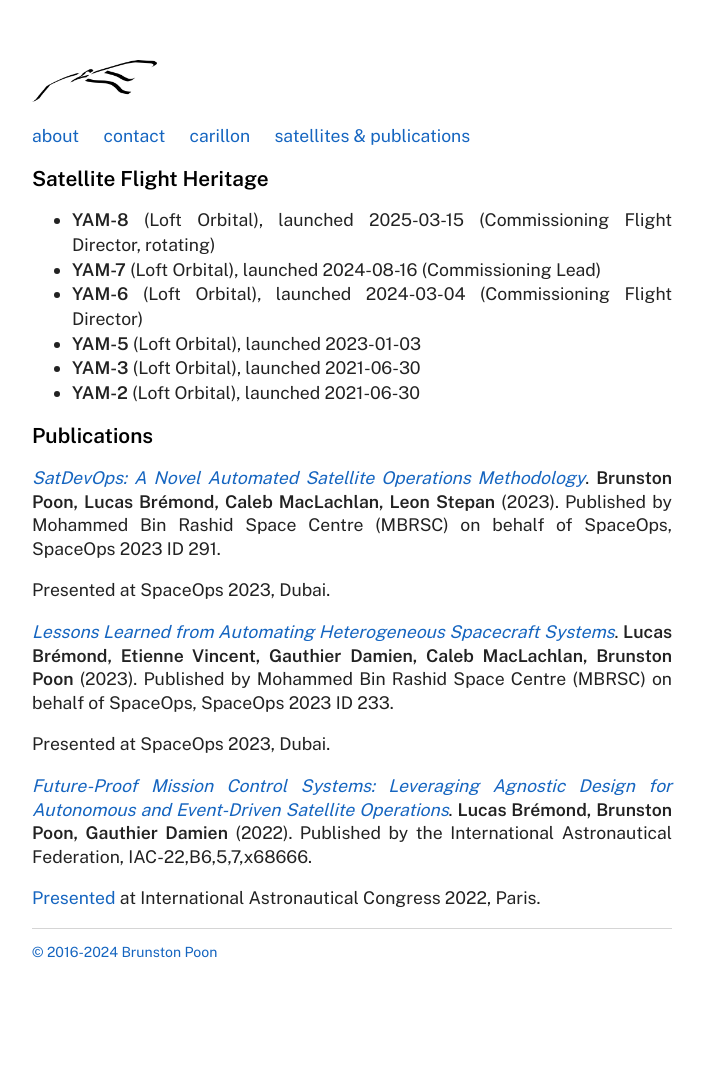
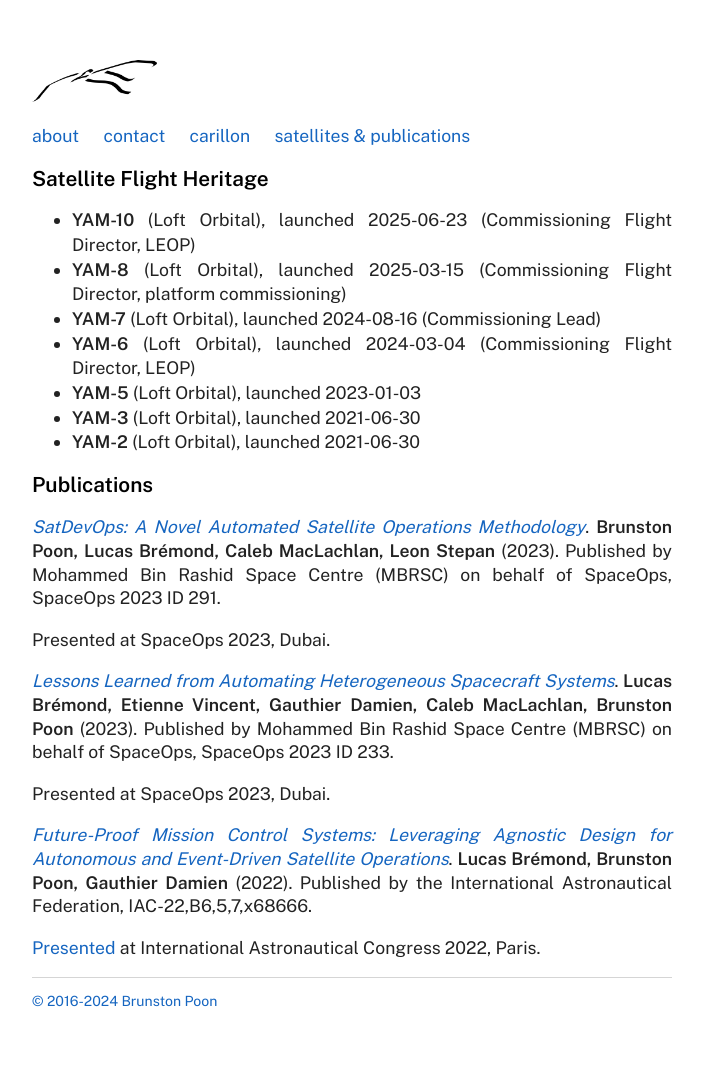
Before and after one commit to brunston/brunstonnet, a Jekyll site: the page built from projects/index.md, in a window 1280 px wide. Shown: the whole page, without its empty margins (288-993 px from the left). Built offline with Jekyll 4.4.1, drawn with Linux system fonts in a browser that asks for light colours; before the commit the page ends 1023 px from its top, so only the background shows below that.

Commit message:
fix: add new satellites

```diff
--- a/projects/index.md
+++ b/projects/index.md
@@ -6,9 +6,10 @@ title: "projects"
 Satellite Flight Heritage
 =========================
 
-* **YAM-8** (Loft Orbital), launched 2025-03-15 (Commissioning Flight Director, rotating)
+* **YAM-10** (Loft Orbital), launched 2025-06-23 (Commissioning Flight Director, LEOP)
+* **YAM-8** (Loft Orbital), launched 2025-03-15 (Commissioning Flight Director, platform commissioning)
 * **YAM-7** (Loft Orbital), launched 2024-08-16 (Commissioning Lead)
-* **YAM-6** (Loft Orbital), launched 2024-03-04 (Commissioning Flight Director)
+* **YAM-6** (Loft Orbital), launched 2024-03-04 (Commissioning Flight Director, LEOP)
 * **YAM-5** (Loft Orbital), launched 2023-01-03
 * **YAM-3** (Loft Orbital), launched 2021-06-30
 * **YAM-2** (Loft Orbital), launched 2021-06-30
```
